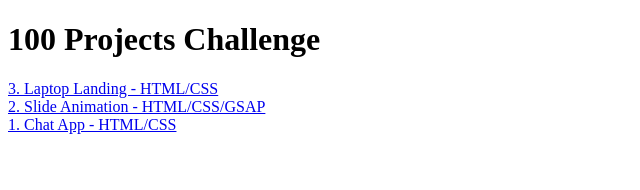
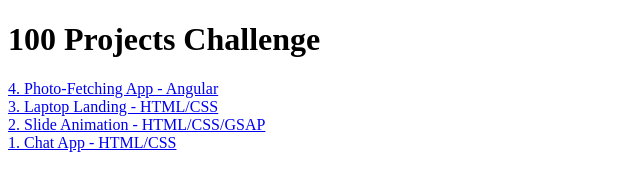
Before and after one commit to iromashko/vanilla-projects, a plain HTML site: page index.html in a window 1280 px wide. Shown: the whole page, without its empty margins (0-640 px from the left). Drawn offline with Linux system fonts and the light colour scheme.

Commit message:
add link

```diff
--- a/index.html
+++ b/index.html
@@ -8,6 +8,10 @@
   <body>
     <h1>100 Projects Challenge</h1>
 
+    <a href="https://angular-private.vercel.app/photo-fetching-app"
+      >4. Photo-Fetching App - Angular</a
+    >
+    <br />
     <a href="laptop-landing">3. Laptop Landing - HTML/CSS</a>
     <br />
     <a href="js-animations">2. Slide Animation - HTML/CSS/GSAP</a>
```
